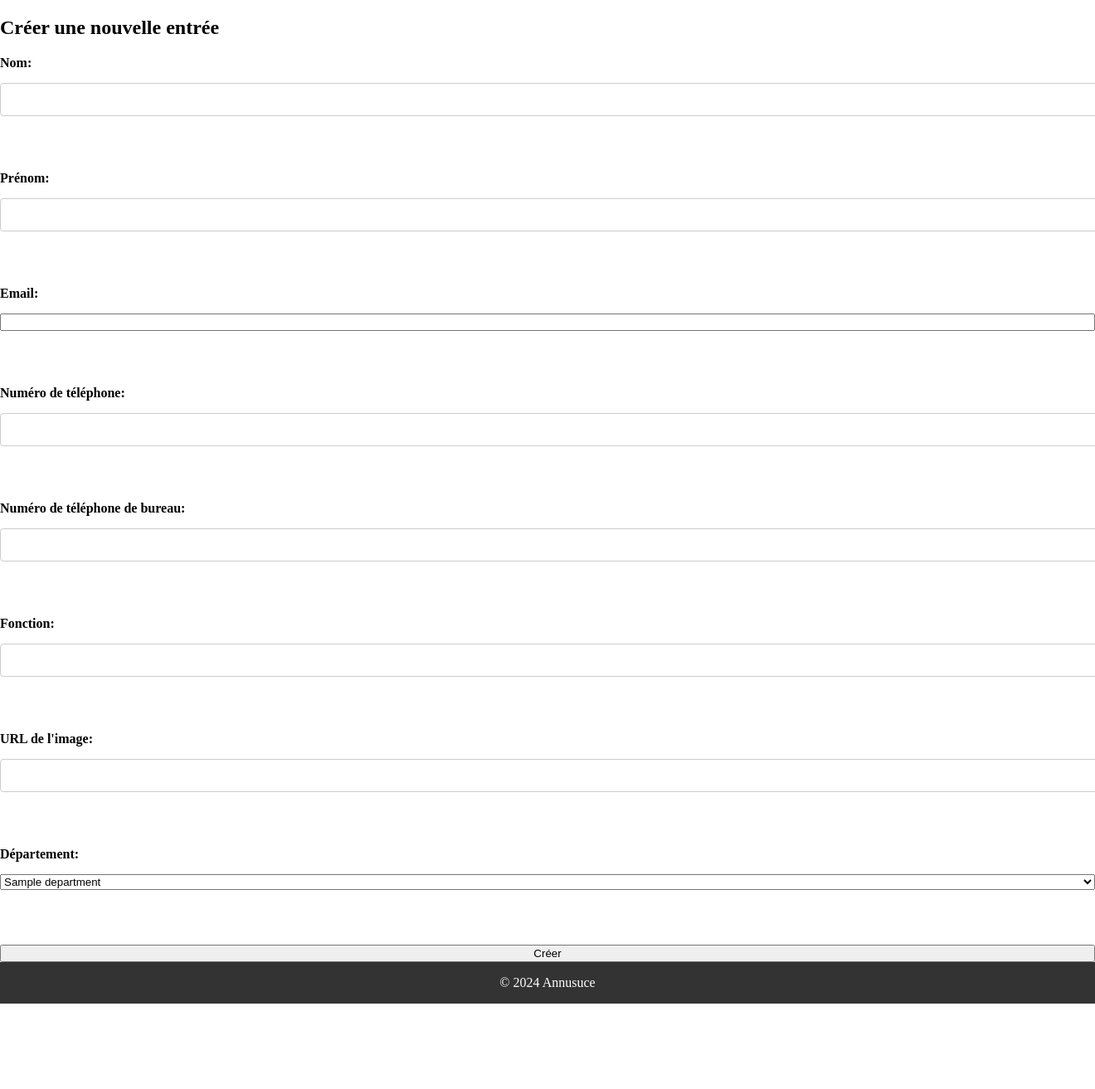
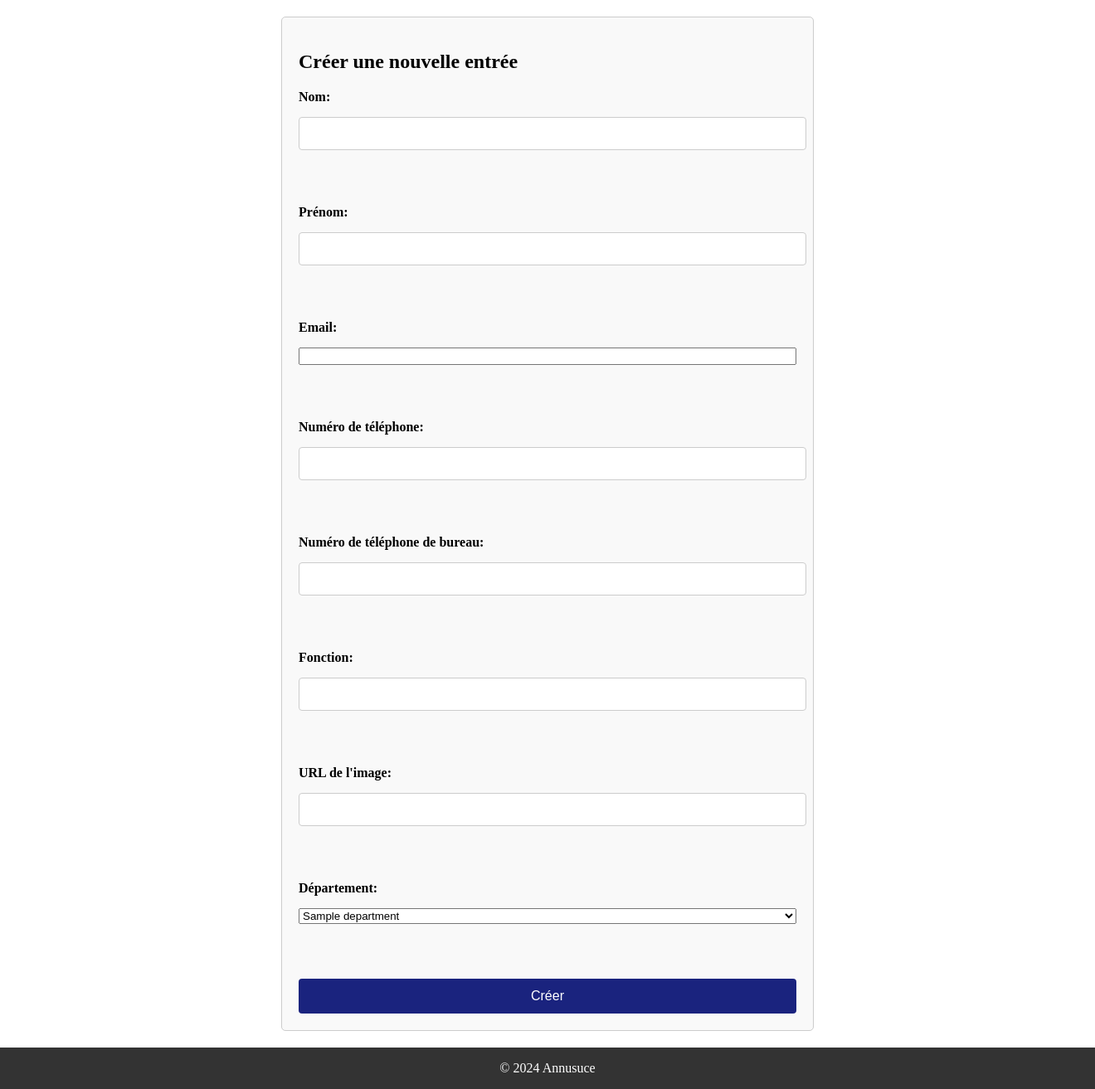
Before and after one commit to Flyguss/Annuaire_becker_formet_durand, a PHP site: template WebDirectory.core/app/app/view/TwigCreateEntry.twig in a window 1320 px wide; the page is wider, and only the part inside the window is pictured. Shown: the part 100-1413 px from the top of that part at 83% size. Before the commit the page ends 1310 px from the top of that part, so only its background shows below. Run offline with PHP 8.4, Linux system fonts and the light colour scheme; the template is opened without the code that fills it: most values are stand-ins (such as "Sample title", 1, 10 or a date in 2020); some libraries are stand-ins or nearby versions.

Commit message:
Modif d'un bouton

```diff
--- a/WebDirectory.core/app/app/view/TwigCreateEntry.twig
+++ b/WebDirectory.core/app/app/view/TwigCreateEntry.twig
@@ -1,6 +1,7 @@
 {% extends 'squelette.twig' %}
 
 {% block content %}
+    <div class="container">
         <h1>Créer une nouvelle entrée</h1>
         <form action="{{ url_for('PostCreateEntry') }}" method="post">
             {% if erreur != null %}
@@ -26,7 +27,7 @@
             <input type="text" id="fonction" name="fonction" required><br><br>
 
             <label for="image">URL de l'image:</label>
-        <input type="text" id="image" name="image" ><br><br>
+            <input type="text" id="image" name="image"><br><br>
 
             <label for="departement">Département:</label>
             <select id="departement" name="departement" required>
@@ -35,6 +36,7 @@
                 {% endfor %}
             </select><br><br>
 
-        <input type="submit" value="Créer">
+            <button type="submit" >Créer</button>
         </form>
+    </div>
 {% endblock %}
```
Lines whose indentation alone changed are shown as unchanged.
